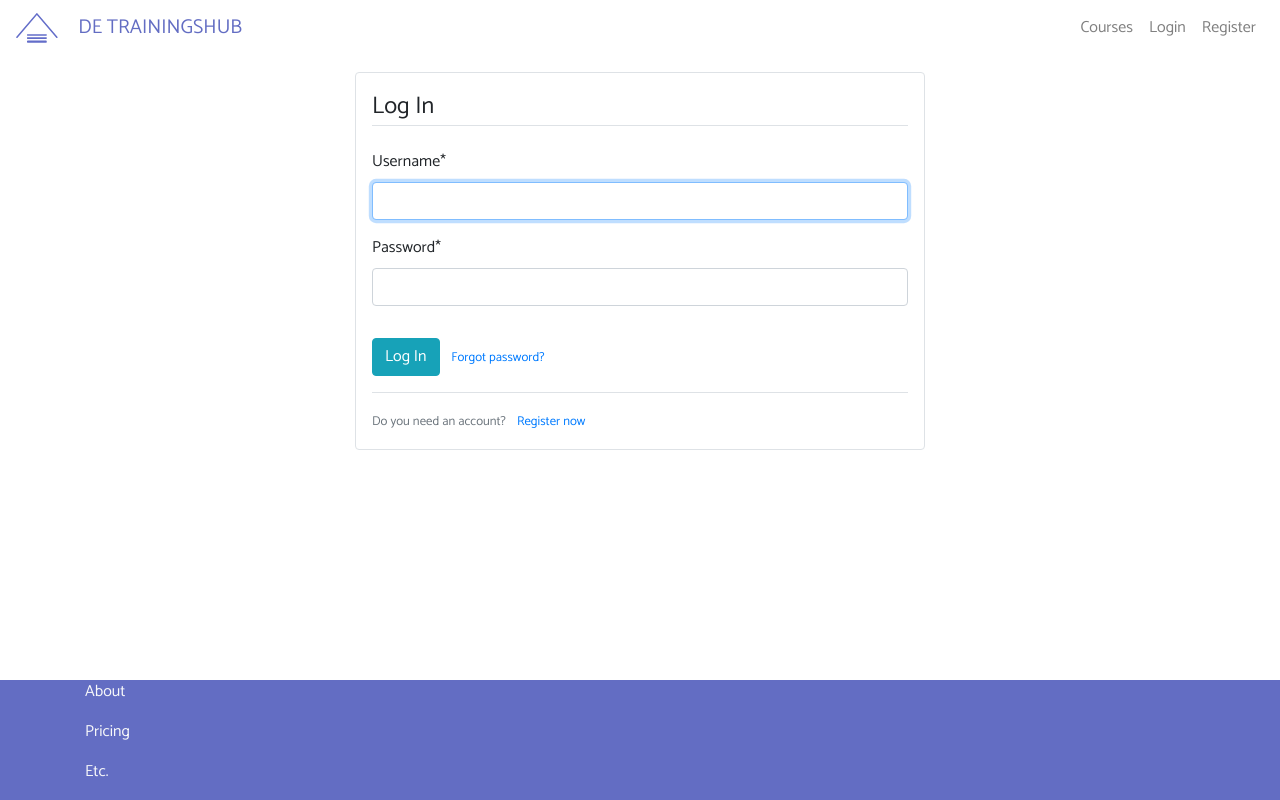
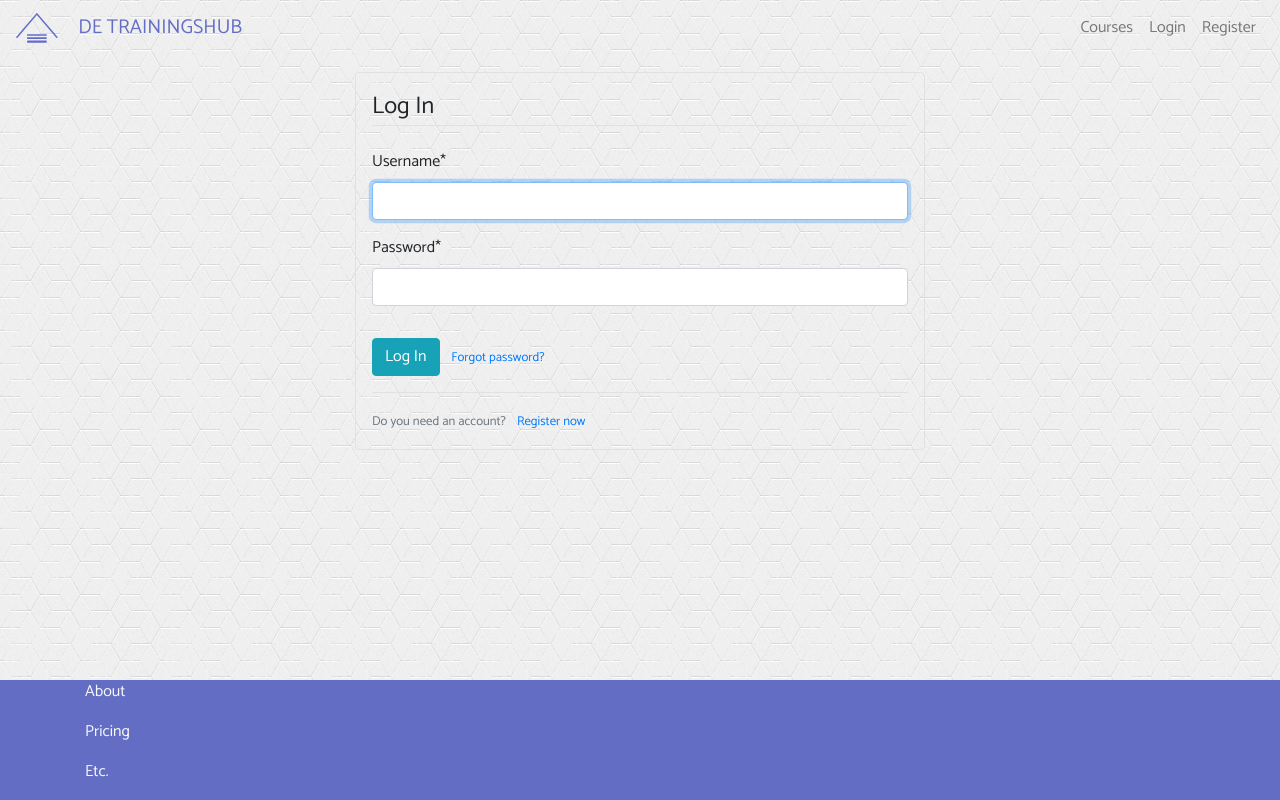
Before and after one commit to jdl208/trainingshub, a Django app: a page that uses templates/base.html in a window 1280 px wide. Run offline with Django 3.2, Linux system fonts and the light colour scheme; some libraries are stand-ins or nearby versions.

Commit message:
Set background image

```diff
--- a/static/css/custom.css
+++ b/static/css/custom.css
@@ -6,6 +6,9 @@ body {
     min-height: 100vh;
     flex-direction: column;
     font-family: 'Catamaran', sans-serif;
+    background-image: url('/media/img/bg.jpg');
+    background-repeat: repeat;
+    background-attachment: fixed;
 }
 
 main {
```
Also changed, not shown: media/img/bg.jpg (added).
